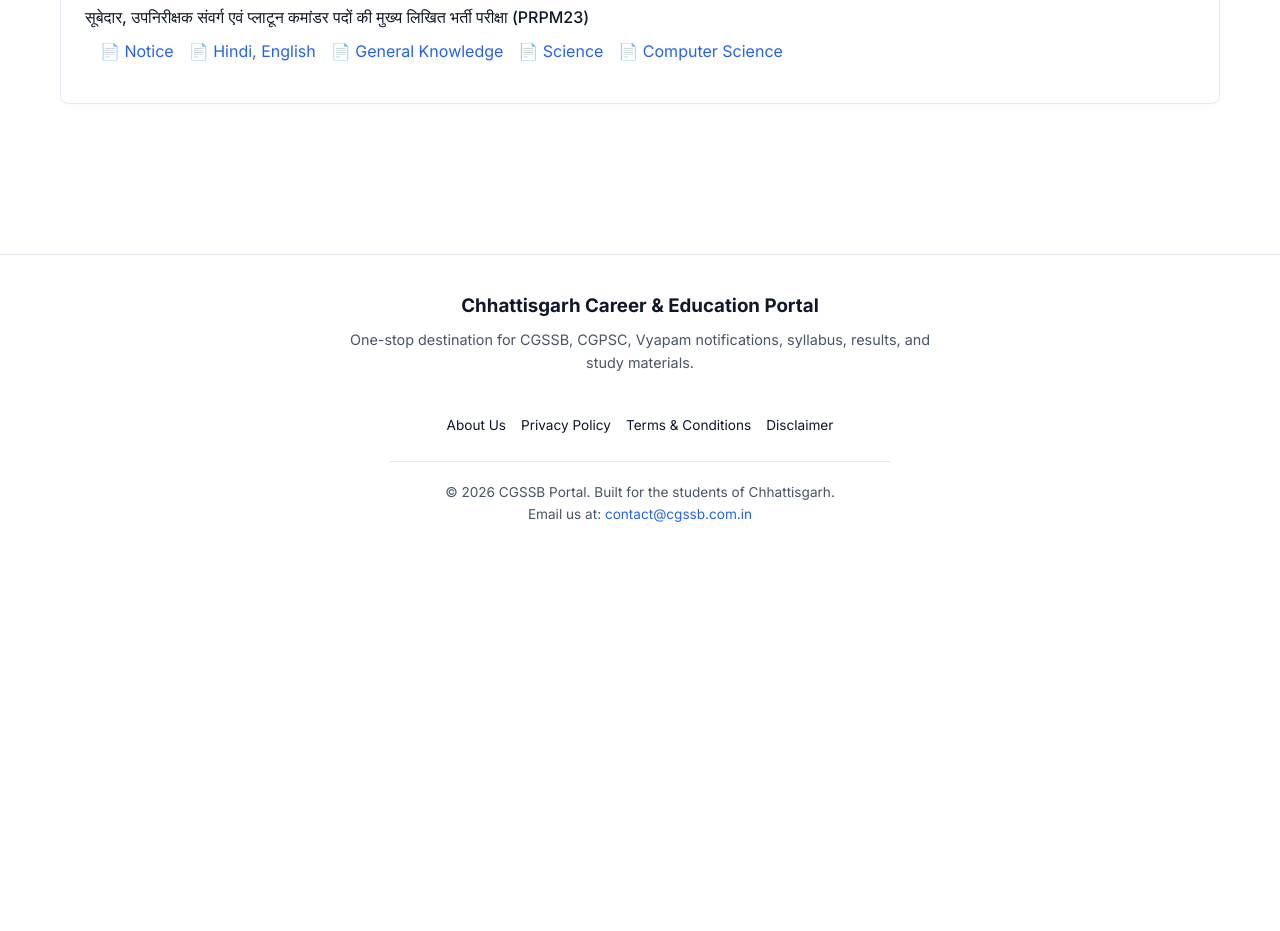
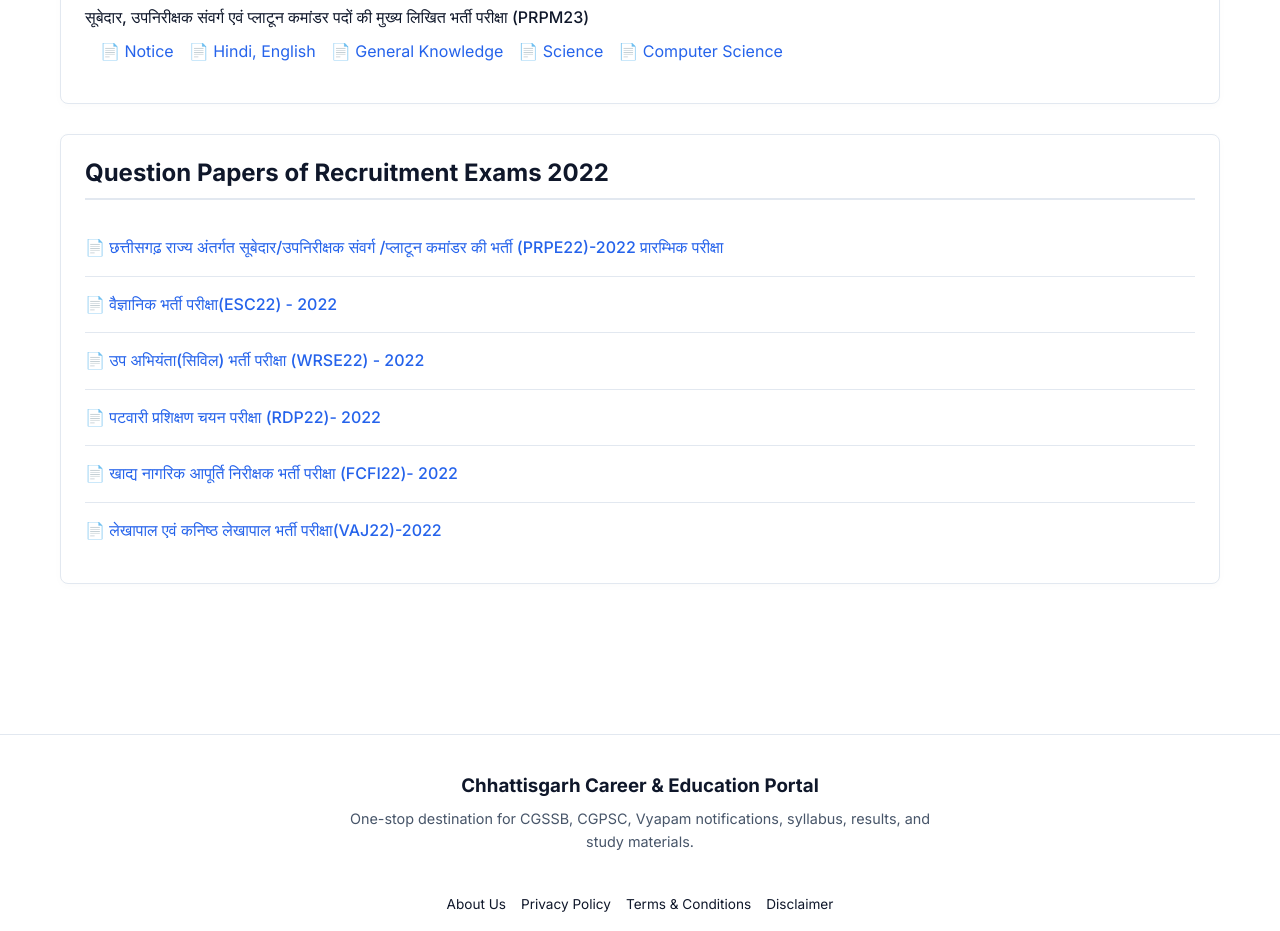
Before and after one commit to yuvpra1/cg, a Next.js app: page /previous-paper in a window 1280 px wide. Shown: the part 1700-2631 px from the top of the page. Before the commit the page ends 2246 px from the top, so only its background shows below. Built offline with nearby package versions, Linux system fonts and the light colour scheme.

Commit message:
Add 2022 question papers to previous papers page

```diff
--- a/app/previous-paper/page.tsx
+++ b/app/previous-paper/page.tsx
@@ -188,6 +188,49 @@ export default function PreviousPapersPage() {
 
         </ul>
       </div>
+      <div className="card" style={{ marginBottom: '30px' }}>
+        <h2 style={{ fontSize: '1.5rem', marginBottom: '20px', borderBottom: '2px solid var(--border-color)', paddingBottom: '10px' }}>
+          Question Papers of Recruitment Exams 2022
+        </h2>
+
+        <ul style={{ listStyle: 'none', padding: 0, margin: 0 }}>
+          <li style={{ padding: '15px 0', borderBottom: '1px solid var(--border-color)' }}>
+            <a href="https://vyapamcg.cgstate.gov.in/uploads/pdfs/e19e3168-e220-459c-86e2-b37bba2bea25.pdf" target="_blank" rel="noopener noreferrer" style={{ color: 'var(--color-primary)', fontWeight: '500', textDecoration: 'none' }}>
+              📄 छत्तीसगढ़ राज्य अंतर्गत सूबेदार/उपनिरीक्षक संवर्ग /प्लाटून कमांडर की भर्ती (PRPE22)-2022 प्रारम्भिक परीक्षा
+            </a>
+          </li>
+
+          <li style={{ padding: '15px 0', borderBottom: '1px solid var(--border-color)' }}>
+            <a href="https://vyapamcg.cgstate.gov.in/Post?PostID=ESC22QUE" target="_blank" rel="noopener noreferrer" style={{ color: 'var(--color-primary)', fontWeight: '500', textDecoration: 'none' }}>
+              📄 वैज्ञानिक भर्ती परीक्षा(ESC22) - 2022
+            </a>
+          </li>
+
+          <li style={{ padding: '15px 0', borderBottom: '1px solid var(--border-color)' }}>
+            <a href="https://vyapamcg.cgstate.gov.in/uploads/pdfs/a919372a-e6e9-4896-9d1a-24ed15f6a670.pdf" target="_blank" rel="noopener noreferrer" style={{ color: 'var(--color-primary)', fontWeight: '500', textDecoration: 'none' }}>
+              📄 उप अभियंता(सिविल) भर्ती परीक्षा (WRSE22) - 2022
+            </a>
+          </li>
+
+          <li style={{ padding: '15px 0', borderBottom: '1px solid var(--border-color)' }}>
+            <a href="https://vyapamcg.cgstate.gov.in/uploads/pdfs/2197b57f-c169-4a03-973c-de8897980bf8.pdf" target="_blank" rel="noopener noreferrer" style={{ color: 'var(--color-primary)', fontWeight: '500', textDecoration: 'none' }}>
+              📄 पटवारी प्रशिक्षण चयन परीक्षा (RDP22)- 2022
+            </a>
+          </li>
+
+          <li style={{ padding: '15px 0', borderBottom: '1px solid var(--border-color)' }}>
+            <a href="https://vyapamcg.cgstate.gov.in/uploads/pdfs/b0bc4b75-9744-4e84-8ca1-0c8ae5994dfd.pdf" target="_blank" rel="noopener noreferrer" style={{ color: 'var(--color-primary)', fontWeight: '500', textDecoration: 'none' }}>
+              📄 खाद्य नागरिक आपूर्ति निरीक्षक भर्ती परीक्षा (FCFI22)- 2022
+            </a>
+          </li>
+
+          <li style={{ padding: '15px 0' }}>
+            <a href="https://vyapamcg.cgstate.gov.in/uploads/pdfs/744446ca-e269-408e-8372-cc2d9ecd12c9.pdf" target="_blank" rel="noopener noreferrer" style={{ color: 'var(--color-primary)', fontWeight: '500', textDecoration: 'none' }}>
+              📄 लेखापाल एवं कनिष्ठ लेखापाल भर्ती परीक्षा(VAJ22)-2022
+            </a>
+          </li>
+        </ul>
+      </div>
     </div>
   );
 }
```
